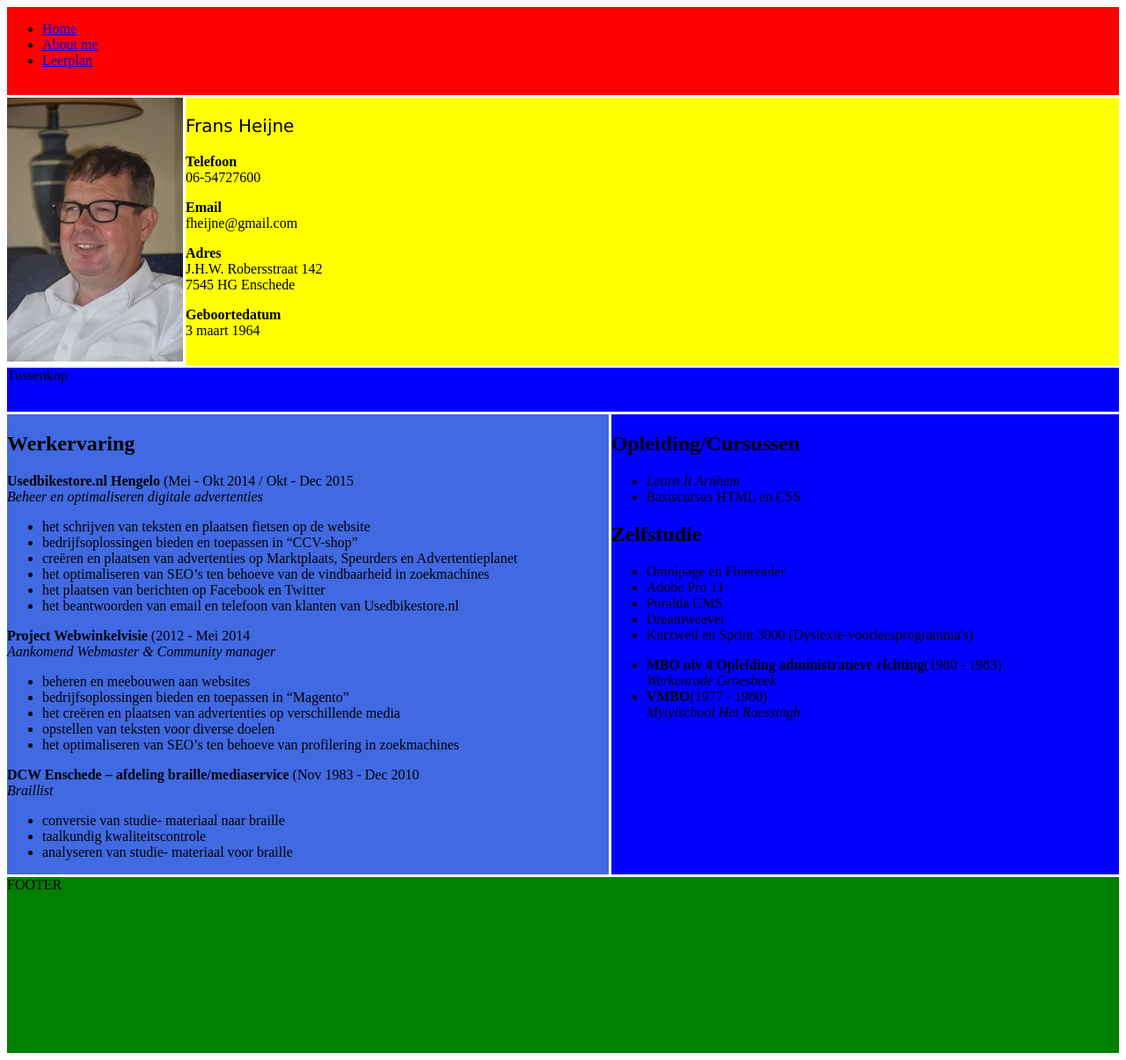
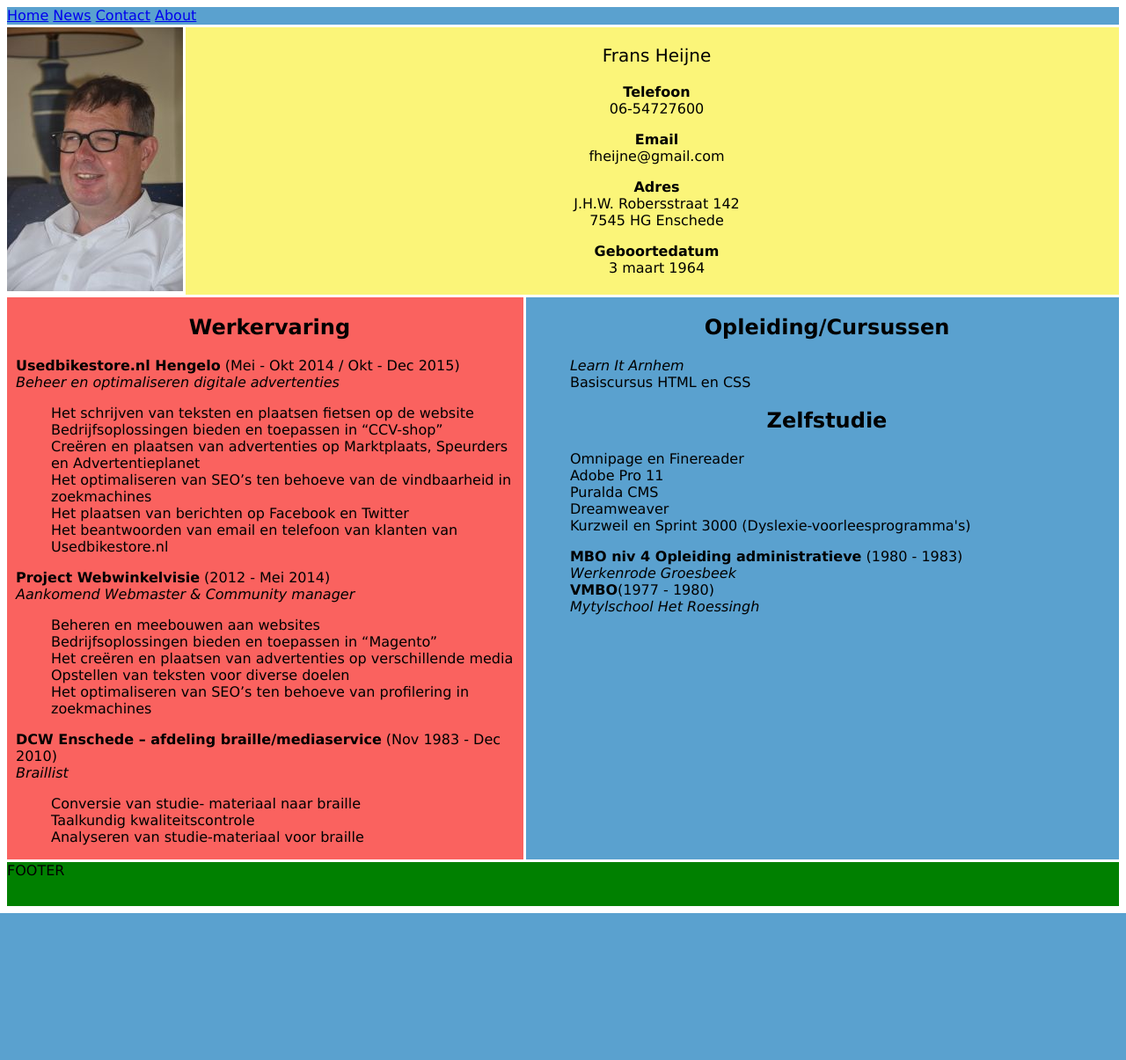
Before and after one commit to Frans100/demo2, a PHP site: page /grid-cv.html in a window 1280 px wide. Shown: the whole page at 88% size. After the commit the page ends 1038 px from the top, so only its background shows below. Run offline with PHP 8.4, Linux system fonts and the light colour scheme; some libraries are stand-ins or nearby versions.

Commit message:
Laatste versie CV

```diff
--- a/grid-cv.css
+++ b/grid-cv.css
@@ -1,53 +1,55 @@
 .container {
     display: grid;
     grid-template-columns: repeat(12, 1fr);
-    grid-template-rows: 100px auto 50px auto 200px;
+    grid-template-rows: 20px auto auto 50px;
     grid-gap: 3px;
 
 }
+body {
+    font-family: Verdana, Geneva, Tahoma, sans-serif;
+}
 
-
-nav {
-    display: inline-block;
-}
 .header {
     grid-column: 1 /-1;
-    background-color: red;
+    background-color: #5aa1cf;
 }
 
 .foto {
     grid-column: 1 /2;
+    text-align: center;
 
 }
 
 .person {
     grid-column: 2 / -1;
     grid-row: auto;
-    background-color: yellow;
-}
-
-.tussenkop {
-    grid-column: 1 / -1;
-    grid-row: 50px;
-    background-color: blue;
+    background-color: #fbf579;
+    padding-left: 10px;
+    text-align: center;
 }
 
     .werk {
-        grid-column: 1 / 7;
+        grid-column: 1 / 6;
         grid-row: auto;
-        background-color: royalblue;
+        background-color: #fa625f;
+        padding-left: 10px;
     }
 
     .opleiding {
-        grid-column: 7 / -1;
+        grid-column: 6 / -1;
         grid-row: auto;
-        background-color: blue;
+        background-color: #5aa1cf;
+        padding-left: 10px;
     }
 
 
 .footer {
     grid-column: 1 / -1;
     background-color: green;
+}
+
+h2 {
+    text-align: center;
 }
 
 p.naam {
@@ -60,4 +62,8 @@ span.cursief {
 }
 span.bold {
     font-weight: bold;
+
 }
+ul {
+    list-style: none;
+}
--- a/grid-cv.html
+++ b/grid-cv.html
@@ -5,24 +5,21 @@
     <meta name="viewport" content="width=., initial-scale=1.0">
     <meta http-equiv="X-UA-Compatible" content="ie=edge">
     <link rel="stylesheet" href="grid-cv.css">
-    <title>Grid-basic</title>
+    <link rel="stylesheet" href="https://use.fontawesome.com/releases/v5.6.3/css/all.css" integrity="sha384-UHRtZLI+pbxtHCWp1t77Bi1L4ZtiqrqD80Kn4Z8NTSRyMA2Fd33n5dQ8lWUE00s/" crossorigin="anonymous">
+    <title>CV Frans Heijne</title>
 </head>
 <body>
     <div class="container">
     <div class="header">
-
-        <nav>
-            <ul>
-                <li><a href="#">Home</a></li>
-                <li><a href="#">About me</a></li>
-                <li><a href="#">Leerplan</a></li>
-
-            </ul>
-        </nav>
-
+        <div class="nav">
+                <a href="#home" class="active">Home</a>
+                <a href="#news">News</a>
+                <a href="#contact">Contact</a>
+                <a href="#about">About</a>
+        </div>
     </div>
     <div class="foto"><img src="profiel.jpg" alt=""></div>
-   <div class="person">
+   <div class="person" id="contact">
                     <p class="naam">Frans Heijne</p>
                     <p> <span class="bold">Telefoon</span>  <br>06-54727600</p>
                     <p><span class="bold">Email</span><br>fheijne@gmail.com</p>
@@ -30,40 +27,40 @@
                     <p><span class="bold">Geboortedatum</span><br>3 maart 1964</p>
               </div>
 
-              <div class="tussenkop">Tussenkop</div>
 
-    <div class="werk">
+
+    <div class="werk" id="about">
         <h2>Werkervaring</h2>
 
-        <p><span class="bold">Usedbikestore.nl Hengelo</span> (Mei - Okt 2014 / Okt - Dec 2015<br>
+        <p><span class="bold">Usedbikestore.nl Hengelo</span> (Mei - Okt 2014 / Okt - Dec 2015)<br>
             <span class="cursief">Beheer en optimaliseren digitale advertenties</span>
         </p>
             <ul>
-            <li>het schrijven van teksten en plaatsen fietsen op de website</li>
-            <li>bedrijfsoplossingen bieden en toepassen in “CCV-shop”</li>
-            <li>creëren en plaatsen van advertenties op Marktplaats, Speurders en Advertentieplanet</li>
-            <li>het optimaliseren van SEO’s ten behoeve van de vindbaarheid in zoekmachines</li>
-            <li>het plaatsen van berichten op Facebook en Twitter</li>
-            <li>het beantwoorden van email en telefoon van klanten van Usedbikestore.nl</li>
+            <li>Het schrijven van teksten en plaatsen fietsen op de website</li>
+            <li>Bedrijfsoplossingen bieden en toepassen in “CCV-shop”</li>
+            <li>Creëren en plaatsen van advertenties op Marktplaats, Speurders en Advertentieplanet</li>
+            <li>Het optimaliseren van SEO’s ten behoeve van de vindbaarheid in zoekmachines</li>
+            <li>Het plaatsen van berichten op Facebook en Twitter</li>
+            <li>Het beantwoorden van email en telefoon van klanten van Usedbikestore.nl</li>
             </ul>
 
-            <p><span class="bold">Project Webwinkelvisie</span> (2012 - Mei 2014<br>
-                        <i>Aankomend Webmaster & Community manager</i>
+            <p><span class="bold">Project Webwinkelvisie</span> (2012 - Mei 2014)<br>
+                        <span class="cursief">Aankomend Webmaster & Community manager</span>
                         <ul>
-                            <li>beheren en meebouwen aan websites</li>
-                            <li>bedrijfsoplossingen bieden en toepassen in “Magento”</li>
-                        <li>het creëren en plaatsen van advertenties op verschillende media</li>
-                        <li>opstellen van teksten voor diverse doelen</li>
-                        <li>het optimaliseren van SEO’s ten behoeve van profilering in zoekmachines</li>
+                            <li>Beheren en meebouwen aan websites</li>
+                            <li>Bedrijfsoplossingen bieden en toepassen in “Magento”</li>
+                            <li>Het creëren en plaatsen van advertenties op verschillende media</li>
+                            <li>Opstellen van teksten voor diverse doelen</li>
+                            <li>Het optimaliseren van SEO’s ten behoeve van profilering in zoekmachines</li>
                         </ul>
             </p>
-                <p><span class="bold">DCW Enschede – afdeling braille/mediaservice</span> (Nov 1983 - Dec 2010<br>
+                <p><span class="bold">DCW Enschede – afdeling braille/mediaservice</span> (Nov 1983 - Dec 2010)<br>
                     <span class="cursief">Braillist</span>
                 </p>
                     <ul>
-                        <li>conversie van studie- materiaal naar braille</li>
-                        <li>taalkundig kwaliteitscontrole</li>
-                        <li>analyseren van studie- materiaal voor braille</li>
+                        <li>Conversie van studie- materiaal naar braille</li>
+                        <li>Taalkundig kwaliteitscontrole</li>
+                        <li>Analyseren van studie-materiaal voor braille</li>
                     </ul>
     </div>
 
@@ -81,7 +78,7 @@
             <li>Kurzweil en Sprint 3000 (Dyslexie-voorleesprogramma's)</li>
         </ul>
         <ul>
-            <li><span class="bold">MBO niv 4 Opleiding administratieve richting</span>(1980 - 1983)<br><span class="cursief">Werkenrode Groesbeek</span></li>
+            <li><span class="bold">MBO niv 4 Opleiding administratieve</span> (1980 - 1983)<br><span class="cursief">Werkenrode Groesbeek</span></li>
             <li> <span class="bold">VMBO</span>(1977 - 1980)<br><span class="cursief">Mytylschool Het Roessingh</span></li>
         </ul>
     </div>
```
